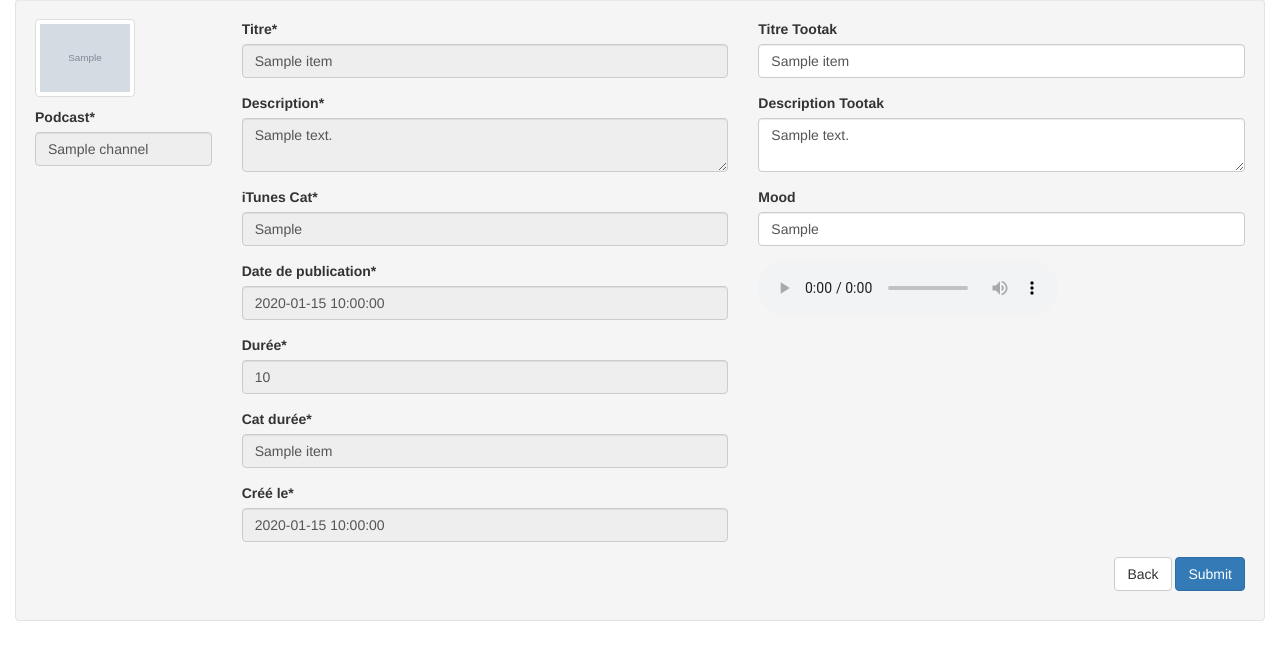
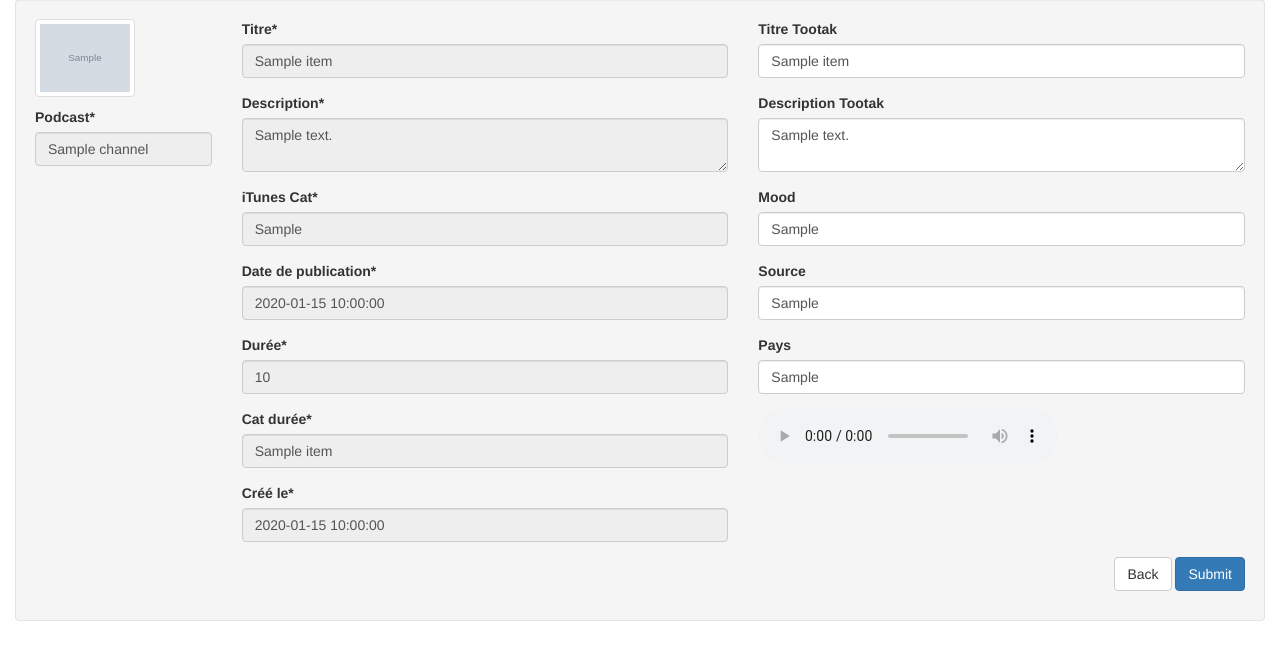
Before and after one commit to jypllx/stars, a Flask app: page /bo/items/1 in a window 1280 px wide. Shown: the part 51-711 px from the top of the page. Run offline with Flask 2, Linux system fonts and the light colour scheme; a user stored in the database is signed in; tables that the repository leaves empty hold one stand-in row (values such as "Sample post"); grey boxes marked "Sample" are stand-in pictures; some libraries are stand-ins or nearby versions.

Commit message:
added source and country to items edit

```diff
--- a/web/app.py
+++ b/web/app.py
@@ -326,6 +326,8 @@ def items_edit(id):
         item.title      =form.title.data
         item.description=form.description.data
         item.mood       =form.mood.data if form.mood.data != '' else None
+        item.source     =form.source.data
+        item.country    =form.country.data
 
         db.session.commit()
         return redirect(url_for('items_index'))
--- a/web/templates/bo/items/edit.html
+++ b/web/templates/bo/items/edit.html
@@ -5,6 +5,7 @@
 <div>
     <div class="well">
         <form method="POST">
+        {{ form.csrf_token }}
             <div class="row">
                 <div class="col-xs-2">
                     <p>
@@ -58,6 +59,14 @@
                         {{ form.mood.label }}
                         {{ form.mood(class_="form-control") }}
                     </div>
+                    <div class="form-group">
+                        {{ form.source.label }}
+                        {{ form.source(class_="form-control") }}
+                    </div>
+                    <div class="form-group">
+                        {{ form.country.label }}
+                        {{ form.country(class_="form-control") }}
+                    </div>
                     <div>
                         <audio controls>
                         <source src="{{form.audio_url_.data}}" type="audio/mpeg">
```
